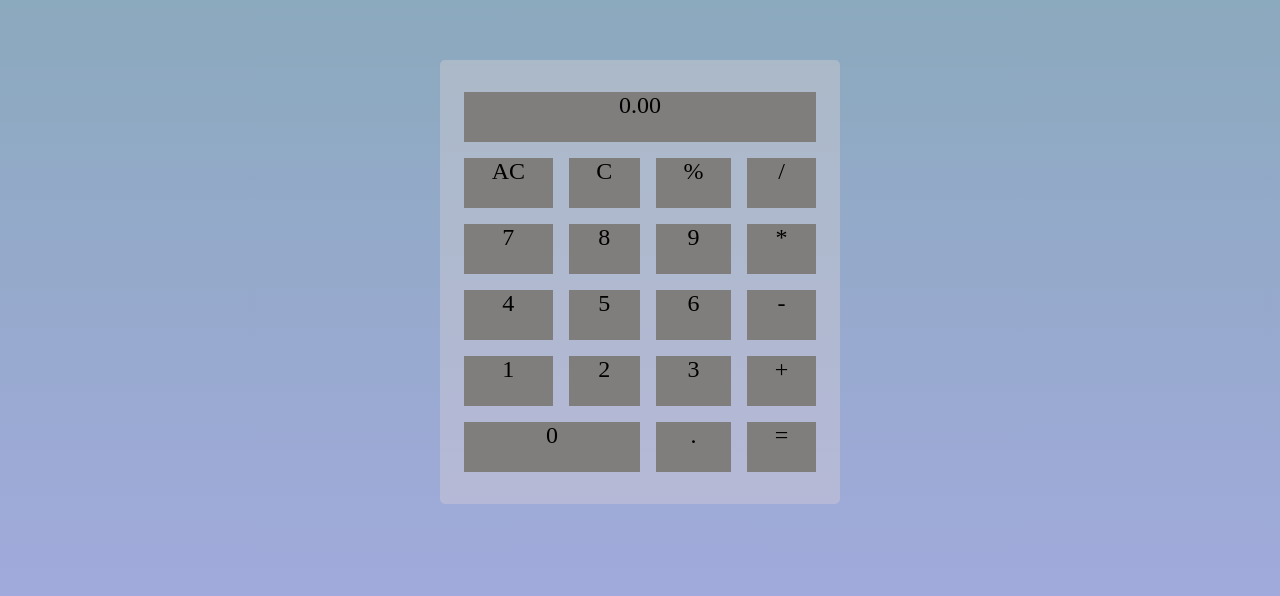
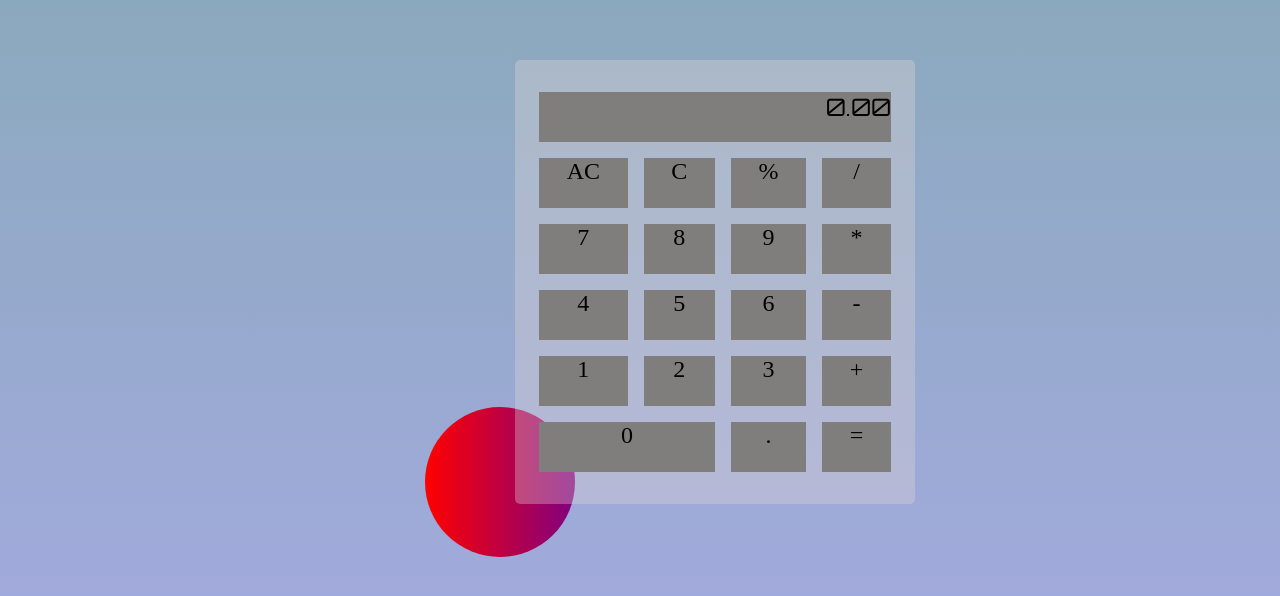
Before and after one commit to Prashmingrg/calculator, a plain HTML site: page index.html in a window 1280 px wide. Shown: the part 118-714 px from the top of the page. Drawn offline with Linux system fonts and the light colour scheme.

Commit message:
calculator updated

```diff
--- a/index.html
+++ b/index.html
@@ -5,10 +5,16 @@
     <meta http-equiv="X-UA-Compatible" content="IE=edge" />
     <meta name="viewport" content="width=device-width, initial-scale=1.0" />
     <link rel="stylesheet" href="style.css" />
+
+    <link
+      href="https://fonts.googleapis.com/css2?family=Orbitron&family=Poppins:wght@300;400;600;700;800&display=swap"
+      rel="stylesheet"
+    />
     <title>Prank Calculator</title>
   </head>
   <body>
     <div class="wrapper">
+      <div class="circle"></div>
       <div class="calculator">
         <div class="display">0.00</div>
         <div class="btn-ac">AC</div>
--- a/style.css
+++ b/style.css
@@ -13,9 +13,11 @@ body {
     rgba(48, 107, 132, 0.58) 0%,
     #a4aae0 100%
   );
+  filter: drop-shadow(-12px 12px 14px rgba(0 0 0 0));
   display: flex;
   justify-content: center;
   align-items: center;
+  /* z-index: 2; */
 }
 
 .calculator {
@@ -34,6 +36,8 @@ body {
     "btn4 btn5 btn6 minus"
     "btn1 btn2 btn3 add"
     "btn0 btn0 dot equals";
+
+  position: relative;
 }
 
 .calculator div {
@@ -43,8 +47,12 @@ body {
   display: flex;
   justify-content: center;
 }
-.display {
+
+.calculator div.display {
+  display: flex;
+  justify-content: flex-end;
   grid-area: display;
+  font-family: "Orbitron", sans-serif;
 }
 .btn-ac {
   grid-area: ac;
@@ -103,3 +111,14 @@ body {
 .btn-equals {
   grid-area: equals;
 }
+
+.circle {
+  background: linear-gradient(to right, red, purple);
+  width: 150px;
+  height: 150px;
+  border-radius: 50%;
+
+  position: relative;
+  left: 60px;
+  top: 200px;
+}
```
